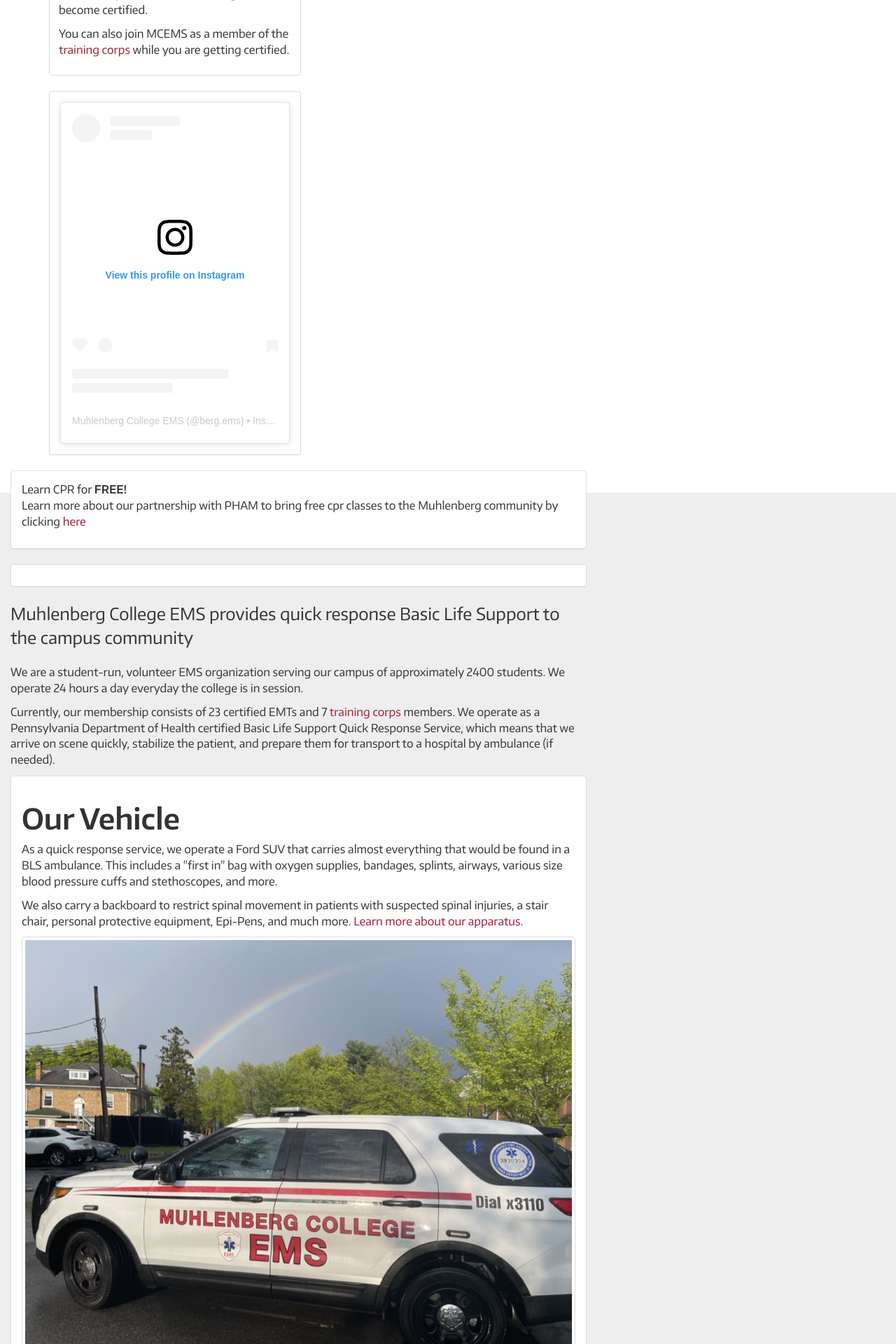
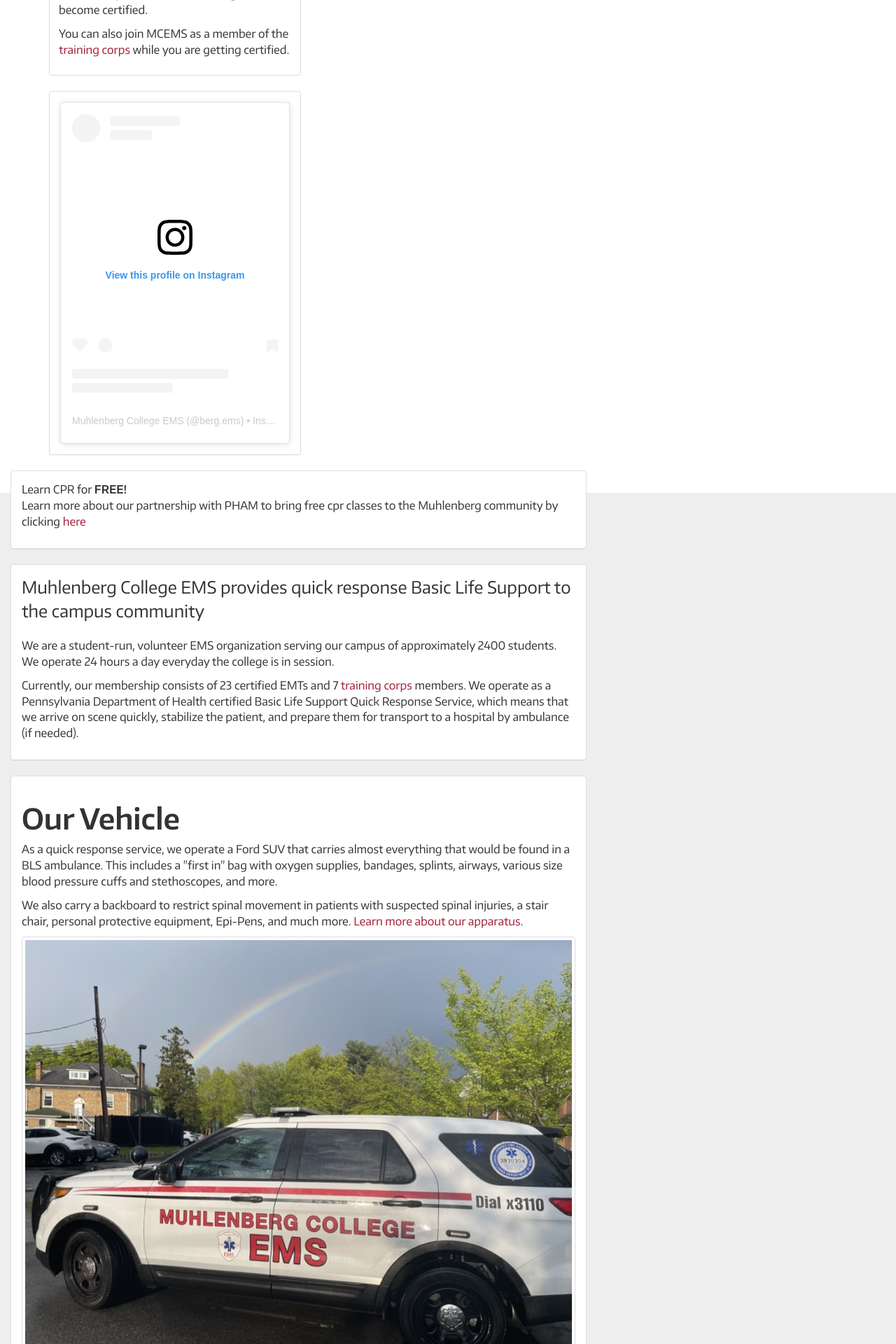
Before and after one commit to MCEMS/www, a Jekyll site: the page built from index.html, in a window 1280 px wide. Shown: the part 1240-3160 px from the top of the page at 70% size. Built offline with Jekyll 4.4.1, drawn with Linux system fonts in a browser that asks for light colours; nearby versions of some CDN libraries; a script that is not in the unit is left out.

Commit message:
Update index.html

```diff
--- a/index.html
+++ b/index.html
@@ -49,11 +49,11 @@
     </div></div>
       <div class="panel panel-default">
     <div class="panel-body">
-    </div></div>
+
     <p class="lead">Muhlenberg College EMS provides quick response Basic Life Support to the campus community</p>
     <p>We are a student-run, volunteer EMS organization serving our campus of approximately 2400 students. We operate 24 hours a day everyday the college is in session.</p>
     <p>Currently, our membership consists of {{ site.data.membership.emt }} certified EMTs and {{ site.data.membership.training_corps }} <a href="/join-mcems/">training corps</a> members. We operate as a Pennsylvania Department of Health certified Basic Life Support Quick Response Service, which means that we arrive on scene quickly, stabilize the patient, and prepare them for transport to a hospital by ambulance (if needed).</p>
-
+ </div></div>
     {% capture news %}{% include news.markdown %}{% endcapture %}
     {{ news | markdownify }}
   <div class="panel panel-default">
```
